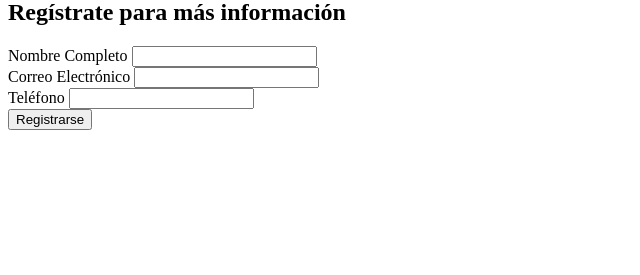
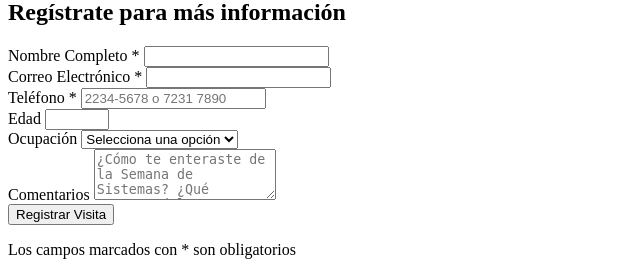
Before and after one commit to W4lterRomero/TPI, a PHP site: page / in a window 1280 px wide. Shown: the part 601-876 px from the top of the page, without its empty margins (0-640 px from the left). Before the commit the page ends 731 px from the top, so only its background shows below. Run offline with PHP 8.4, Linux system fonts and the light colour scheme.

Commit message:
Update de la base de datos

```diff
--- a/miappmvc/app/views/dias/dia3.php
+++ b/miappmvc/app/views/dias/dia3.php
@@ -24,6 +24,10 @@
         <div class="bg-white bg-opacity-90 rounded-xl p-8 mb-8 shadow-lg">
             <h2 class="text-3xl font-bold text-gray-800 mb-4">¡Oops! Día Lluvioso</h2>
         </div>
+    </div>
+
+    <div>
+        <img src="/images/laselecta.jpeg" alt="">
     </div>
 </div>
 
--- a/miappmvc/app/views/index.php
+++ b/miappmvc/app/views/index.php
@@ -43,25 +43,102 @@
         <div class="max-w-7xl mx-auto px-4 sm:px-6 lg:px-8 py-16">
             <div class="bg-white p-8 rounded-lg shadow-lg text-center">
                 <h2 class="text-3xl font-bold text-gray-900 mb-6">Regístrate para más información</h2>
-                <form action="#" method="POST" class="space-y-6 max-w-md mx-auto">
+
+                <?php if (isset($_GET['mensaje'])): ?>
+                    <?php if ($_GET['mensaje'] === 'exito'): ?>
+                        <div class="mb-6 p-4 bg-green-100 border border-green-400 text-green-700 rounded-md">
+                            ¡Gracias por registrarte! Tu visita ha sido guardada exitosamente.
+                        </div>
+                    <?php elseif ($_GET['mensaje'] === 'error'): ?>
+                        <div class="mb-6 p-4 bg-red-100 border border-red-400 text-red-700 rounded-md">
+                            Ocurrió un error al procesar tu registro. Por favor, intenta nuevamente.
+                        </div>
+                    <?php endif; ?>
+                <?php endif; ?>
+
+                <form action="/registrar-visita" method="POST" class="space-y-6 max-w-md mx-auto" id="formulario-registro">
                     <div>
-                        <label for="nombre" class="block text-left text-lg font-medium text-gray-700 mb-2">Nombre Completo</label>
-                        <input type="text" id="nombre" name="nombre" required class="w-full px-4 py-2 border border-gray-300 rounded-md focus:outline-none focus:ring-2 focus:ring-blue-500">
+                        <label for="nombre" class="block text-left text-lg font-medium text-gray-700 mb-2">Nombre Completo *</label>
+                        <input type="text" id="nombre" name="nombre" required
+                               pattern="[a-zA-ZáéíóúÁÉÍÓÚñÑ\s]{2,50}"
+                               title="Solo letras y espacios, entre 2 y 50 caracteres"
+                               class="w-full px-4 py-2 border border-gray-300 rounded-md focus:outline-none focus:ring-2 focus:ring-blue-500">
                     </div>
                     <div>
-                        <label for="email" class="block text-left text-lg font-medium text-gray-700 mb-2">Correo Electrónico</label>
-                        <input type="email" id="email" name="email" required class="w-full px-4 py-2 border border-gray-300 rounded-md focus:outline-none focus:ring-2 focus:ring-blue-500">
+                        <label for="email" class="block text-left text-lg font-medium text-gray-700 mb-2">Correo Electrónico *</label>
+                        <input type="email" id="email" name="email" required
+                               pattern="[a-zA-Z0-9._%+-]+@[a-zA-Z0-9.-]+\.[a-zA-Z]{2,}"
+                               title="Formato de email válido"
+                               class="w-full px-4 py-2 border border-gray-300 rounded-md focus:outline-none focus:ring-2 focus:ring-blue-500">
                     </div>
                     <div>
-                        <label for="telefono" class="block text-left text-lg font-medium text-gray-700 mb-2">Teléfono</label>
-                        <input type="tel" id="telefono" name="telefono" required class="w-full px-4 py-2 border border-gray-300 rounded-md focus:outline-none focus:ring-2 focus:ring-blue-500">
+                        <label for="telefono" class="block text-left text-lg font-medium text-gray-700 mb-2">Teléfono *</label>
+                        <input type="tel" id="telefono" name="telefono" required
+                               pattern="[0-9\-\s]{8,15}"
+                               title="Solo números, guiones y espacios, entre 8 y 15 caracteres"
+                               placeholder="2234-5678 o 7231 7890"
+                               class="w-full px-4 py-2 border border-gray-300 rounded-md focus:outline-none focus:ring-2 focus:ring-blue-500">
+                    </div>
+                    <div>
+                        <label for="edad" class="block text-left text-lg font-medium text-gray-700 mb-2">Edad</label>
+                        <input type="number" id="edad" name="edad" min="1" max="120"
+                               title="Edad entre 1 y 120 años"
+                               class="w-full px-4 py-2 border border-gray-300 rounded-md focus:outline-none focus:ring-2 focus:ring-blue-500">
+                    </div>
+                    <div>
+                        <label for="ocupacion" class="block text-left text-lg font-medium text-gray-700 mb-2">Ocupación</label>
+                        <select id="ocupacion" name="ocupacion" class="w-full px-4 py-2 border border-gray-300 rounded-md focus:outline-none focus:ring-2 focus:ring-blue-500">
+                            <option value="">Selecciona una opción</option>
+                            <option value="estudiante">Estudiante</option>
+                            <option value="profesional">Profesional</option>
+                            <option value="docente">Docente</option>
+                            <option value="empresario">Empresario</option>
+                            <option value="freelancer">Freelancer</option>
+                            <option value="otro">Otro</option>
+                        </select>
+                    </div>
+                    <div>
+                        <label for="comentario" class="block text-left text-lg font-medium text-gray-700 mb-2">Comentarios</label>
+                        <textarea id="comentario" name="comentario" rows="3" maxlength="500"
+                                  placeholder="¿Cómo te enteraste de la Semana de Sistemas? ¿Qué esperas del evento?"
+                                  class="w-full px-4 py-2 border border-gray-300 rounded-md focus:outline-none focus:ring-2 focus:ring-blue-500 resize-vertical"></textarea>
                     </div>
                     <div>
                         <button type="submit" class="w-full bg-blue-600 text-white px-4 py-2 rounded-md hover:bg-blue-700 transition-colors font-semibold">
-                            Registrarse
+                            Registrar Visita
                         </button>
                     </div>
+                    <p class="text-sm text-gray-600">Los campos marcados con * son obligatorios</p>
                 </form>
+
+                <script>
+                document.getElementById('formulario-registro').addEventListener('submit', function(e) {
+                    const nombre = document.getElementById('nombre').value.trim();
+                    const email = document.getElementById('email').value.trim();
+                    const telefono = document.getElementById('telefono').value.trim();
+
+                    // Validar nombre
+                    if (!/^[a-zA-ZáéíóúÁÉÍÓÚñÑ\s]{2,50}$/.test(nombre)) {
+                        alert('El nombre debe contener solo letras y espacios, entre 2 y 50 caracteres');
+                        e.preventDefault();
+                        return;
+                    }
+
+                    // Validar email
+                    if (!/^[a-zA-Z0-9._%+-]+@[a-zA-Z0-9.-]+\.[a-zA-Z]{2,}$/.test(email)) {
+                        alert('Por favor ingresa un email válido');
+                        e.preventDefault();
+                        return;
+                    }
+
+                    // Validar teléfono
+                    if (!/^[0-9\-\s]{8,15}$/.test(telefono)) {
+                        alert('El teléfono debe contener solo números, guiones y espacios, entre 8 y 15 caracteres');
+                        e.preventDefault();
+                        return;
+                    }
+                });
+                </script>
             </div>
         </div>
     </section>
--- a/miappmvc/routes/web.php
+++ b/miappmvc/routes/web.php
@@ -4,6 +4,7 @@ use lib\Route;
 use app\controllers\HomeController;
 
 Route::get("/", [HomeController::class, "Index"]);
+Route::post("/registrar-visita", [HomeController::class, "registrarVisita"]);
 Route::get("/dia1", [HomeController::class,"dia1"]);
 Route::get("/dia2", [HomeController::class,"dia2"]);
 Route::get("/dia3", [HomeController::class,"dia3"]);
```
Also changed, not shown: miappmvc/app/controllers/HomeController.php (+76 -0 lines), miappmvc/app/models/Database.php (+33 -7 lines), miappmvc/app/models/Visita.php (added, +53 -0 lines), render.yaml (+10 -0 lines), miappmvc/public/images/laselecta.jpeg (added).
